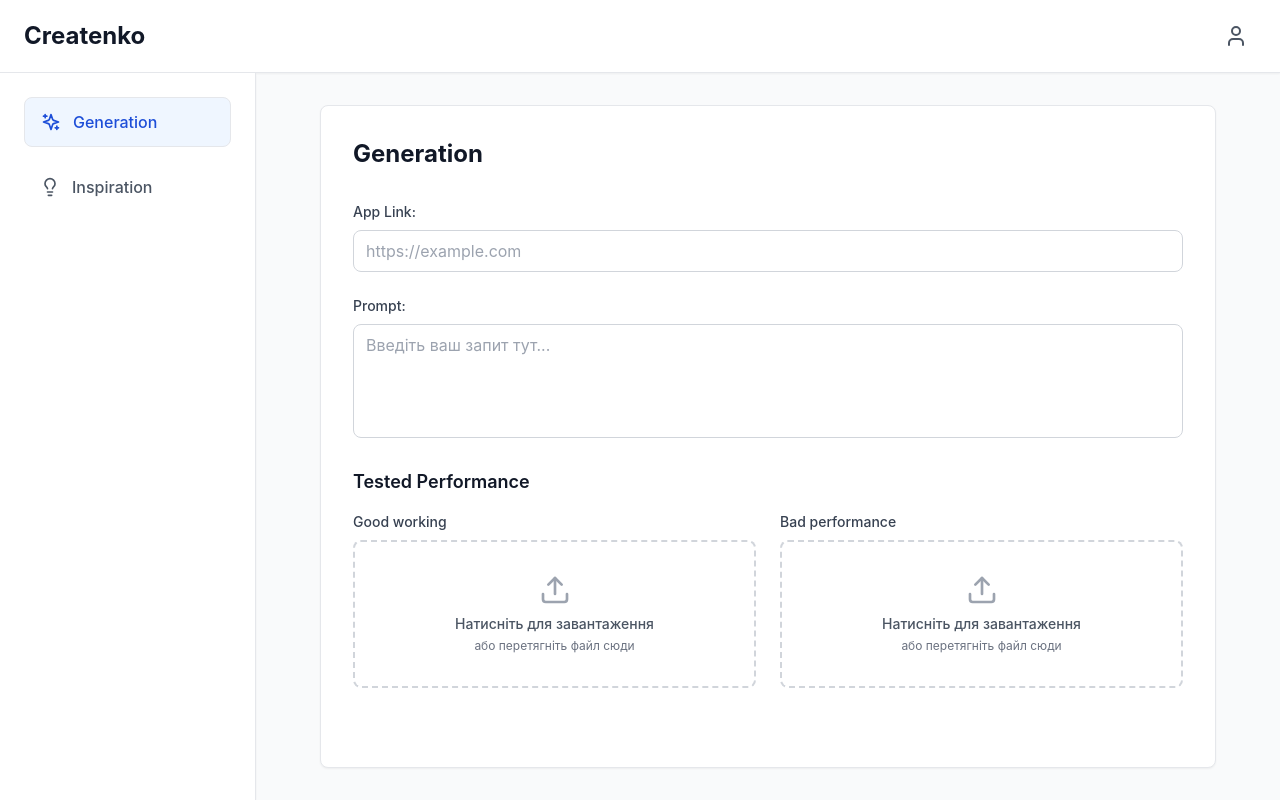
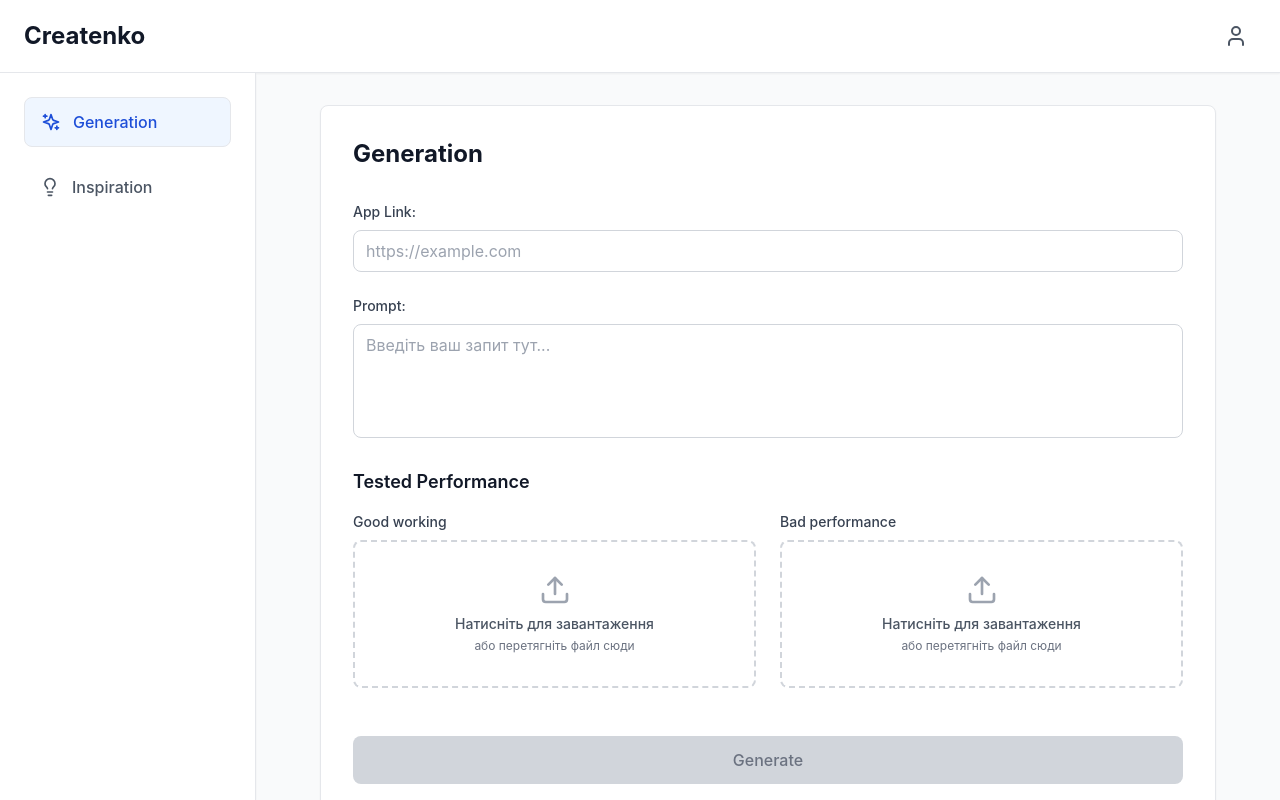
Before and after one commit to nikolashspark/CreatenkoGuruTrend, a React (Vite) app: page / in a window 1280 px wide. Built offline with nearby package versions, Linux system fonts and the light colour scheme.

Commit message:
Fix: Simplify layout structure and move scrolling to main element to prevent Generate button cutoff

```diff
--- a/src/components/Layout.tsx
+++ b/src/components/Layout.tsx
@@ -12,7 +12,7 @@
       <Header />
       <div className="flex flex-col lg:flex-row flex-1 overflow-hidden">
         <Sidebar />
-        <main className="flex-1 p-4 lg:p-8 max-w-full flex flex-col">
+        <main className="flex-1 p-4 lg:p-8 max-w-full flex flex-col overflow-y-auto">
           {children}
         </main>
       </div>
--- a/src/pages/Generation.tsx
+++ b/src/pages/Generation.tsx
@@ -35,13 +35,11 @@
   }
 
   return (
-    <div className="w-full max-w-4xl mx-auto h-full flex flex-col">
-      <div className="bg-white rounded-lg shadow-sm border border-gray-200 p-4 lg:p-8 flex-1 flex flex-col min-h-0">
-        {/* Content scrolls only when it overflows */}
-        <h2 className="text-xl lg:text-2xl font-bold text-gray-900 mb-6 lg:mb-8 flex-shrink-0">Generation</h2>
+    <div className="w-full max-w-4xl mx-auto">
+      <div className="bg-white rounded-lg shadow-sm border border-gray-200 p-4 lg:p-8">
+        <h2 className="text-xl lg:text-2xl font-bold text-gray-900 mb-6 lg:mb-8">Generation</h2>
 
-        <div className="flex-1 scroll-container">
-          <div className="space-y-6">
+        <div className="space-y-6">
             {/* App Link Input */}
             <div>
               <label htmlFor="appLink" className="block text-sm font-medium text-gray-700 mb-2">
@@ -112,7 +110,6 @@
                 )}
               </button>
             </div>
-          </div>
         </div>
       </div>
     </div>
--- a/src/pages/Inspiration.tsx
+++ b/src/pages/Inspiration.tsx
@@ -2,9 +2,9 @@
 
 const Inspiration = () => {
   return (
-    <div className="w-full max-w-4xl mx-auto h-full flex flex-col">
-      <div className="bg-white rounded-lg shadow-sm border border-gray-200 p-4 lg:p-8 flex-1 flex flex-col min-h-0">
-        <div className="text-center mb-6 lg:mb-8 flex-shrink-0">
+    <div className="w-full max-w-4xl mx-auto">
+      <div className="bg-white rounded-lg shadow-sm border border-gray-200 p-4 lg:p-8">
+        <div className="text-center mb-6 lg:mb-8">
           <Lightbulb className="w-12 h-12 lg:w-16 lg:h-16 text-primary-500 mx-auto mb-4" />
           <h2 className="text-2xl lg:text-3xl font-bold text-gray-900 mb-2">Inspiration</h2>
           <p className="text-gray-600 text-sm lg:text-base">
@@ -12,8 +12,7 @@
           </p>
         </div>
 
-        <div className="flex-1 overflow-y-auto">
-          <div className="grid grid-cols-1 sm:grid-cols-2 lg:grid-cols-3 gap-4 lg:gap-6">
+        <div className="grid grid-cols-1 sm:grid-cols-2 lg:grid-cols-3 gap-4 lg:gap-6">
           <div className="bg-gradient-to-br from-primary-50 to-primary-100 rounded-lg p-6 border border-primary-200">
             <Sparkles className="w-8 h-8 text-primary-600 mb-4" />
             <h3 className="text-lg font-semibold text-gray-900 mb-2">Креативні ідеї</h3>
@@ -39,11 +38,10 @@
           </div>
         </div>
 
-          <div className="mt-8 text-center">
-            <p className="text-gray-500 text-sm">
-              Ця сторінка буде розширена додатковими функціями в майбутніх оновленнях
-            </p>
-          </div>
+        <div className="mt-8 text-center">
+          <p className="text-gray-500 text-sm">
+            Ця сторінка буде розширена додатковими функціями в майбутніх оновленнях
+          </p>
         </div>
       </div>
     </div>
```
